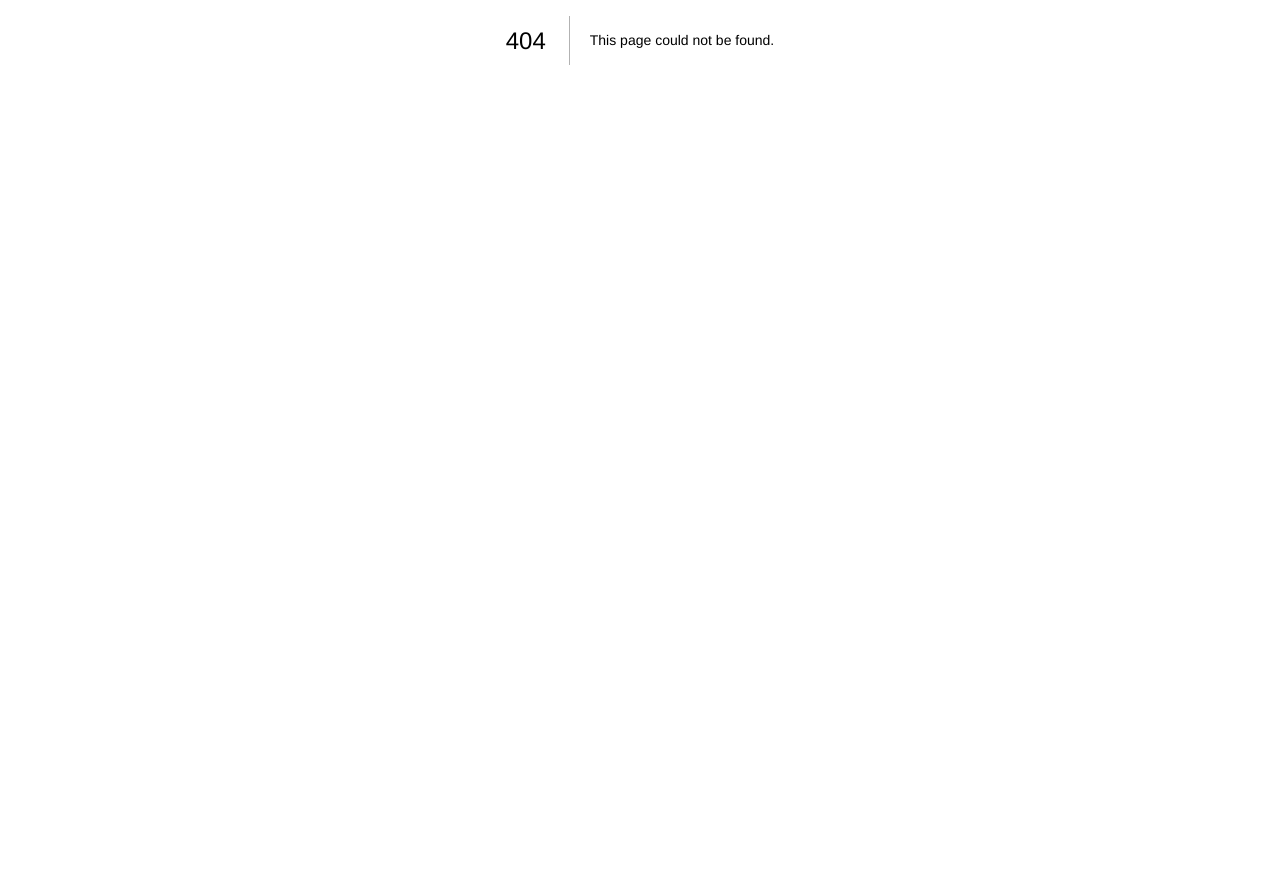
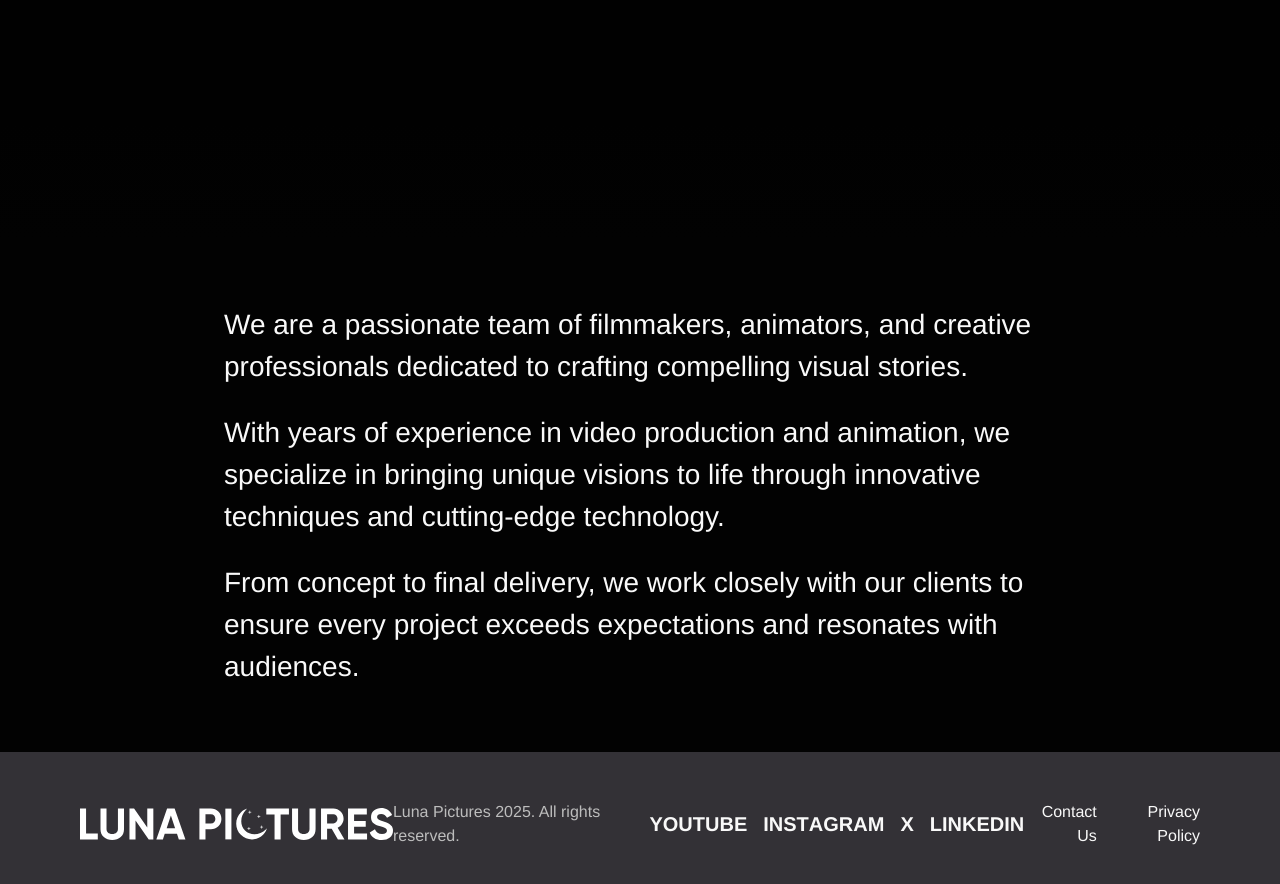
Before and after one commit to trung-hao-tran/lunapic, a Next.js app: page /about in a window 1280 px wide. Before the commit this address had no page. Shown: the part 360-1244 px from the top of the page. Before the commit the page ends 800 px from the top, so only its background shows below. Built offline with nearby package versions, Linux system fonts and the light colour scheme.

Commit message:
feat: add about page

```diff
--- /dev/null
+++ b/src/app/about/page.tsx
@@ -0,0 +1,36 @@
+import HeaderSection from '@/components/HeaderSection';
+import Footer from '@/components/Footer';
+
+const AboutPage = () => {
+    return (
+        <div>
+            {/* Header Section */}
+            <HeaderSection title='About Us' />
+
+            {/* About Content */}
+            <section className='bg-[#020202] py-16'>
+                <div className='mx-auto w-[65vw] text-left'>
+                    <div className='space-y-6'>
+                        <p className='text-[1.75rem] leading-[1.5] text-[#F9F9F9]'>
+                            We are a passionate team of filmmakers, animators, and creative professionals dedicated to
+                            crafting compelling visual stories.
+                        </p>
+                        <p className='text-[1.75rem] leading-[1.5] text-[#F9F9F9]'>
+                            With years of experience in video production and animation, we specialize in bringing unique
+                            visions to life through innovative techniques and cutting-edge technology.
+                        </p>
+                        <p className='text-[1.75rem] leading-[1.5] text-[#F9F9F9]'>
+                            From concept to final delivery, we work closely with our clients to ensure every project
+                            exceeds expectations and resonates with audiences.
+                        </p>
+                    </div>
+                </div>
+            </section>
+
+            {/* Footer */}
+            <Footer />
+        </div>
+    );
+};
+
+export default AboutPage;
```
